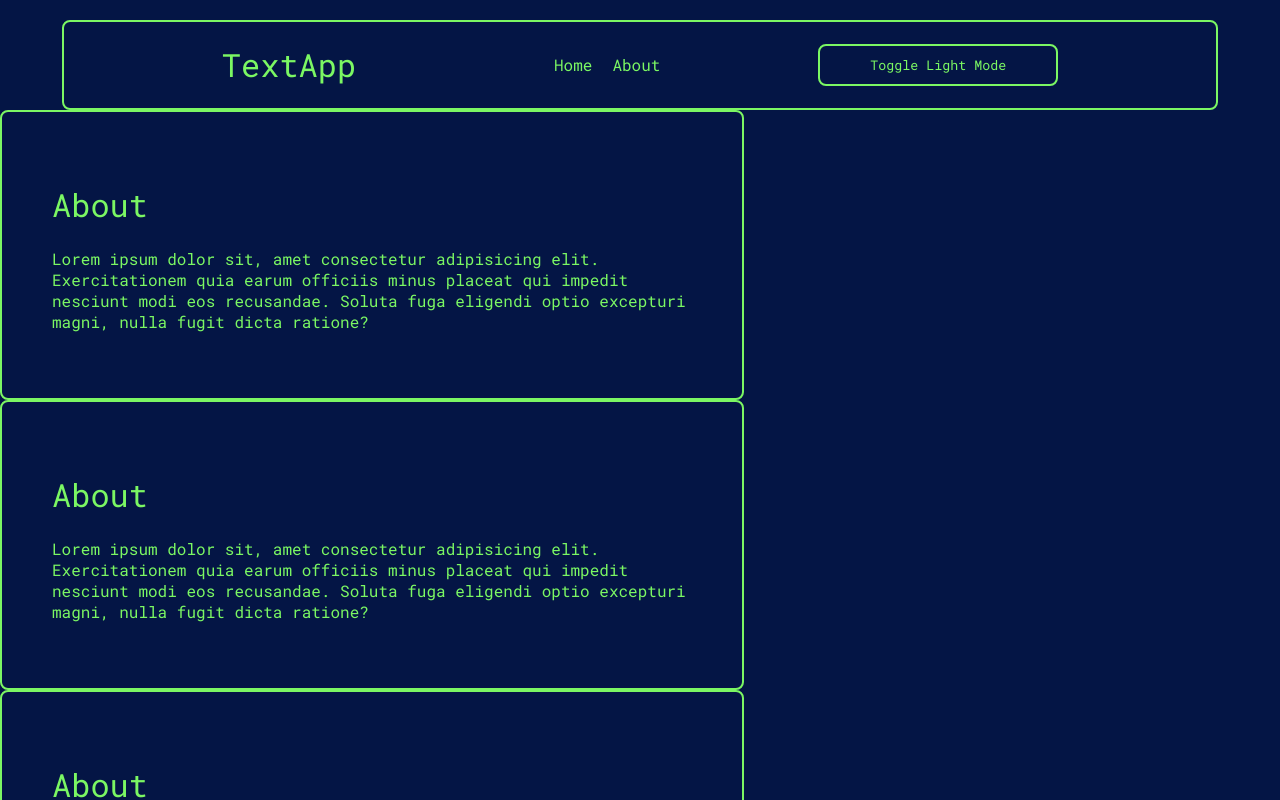
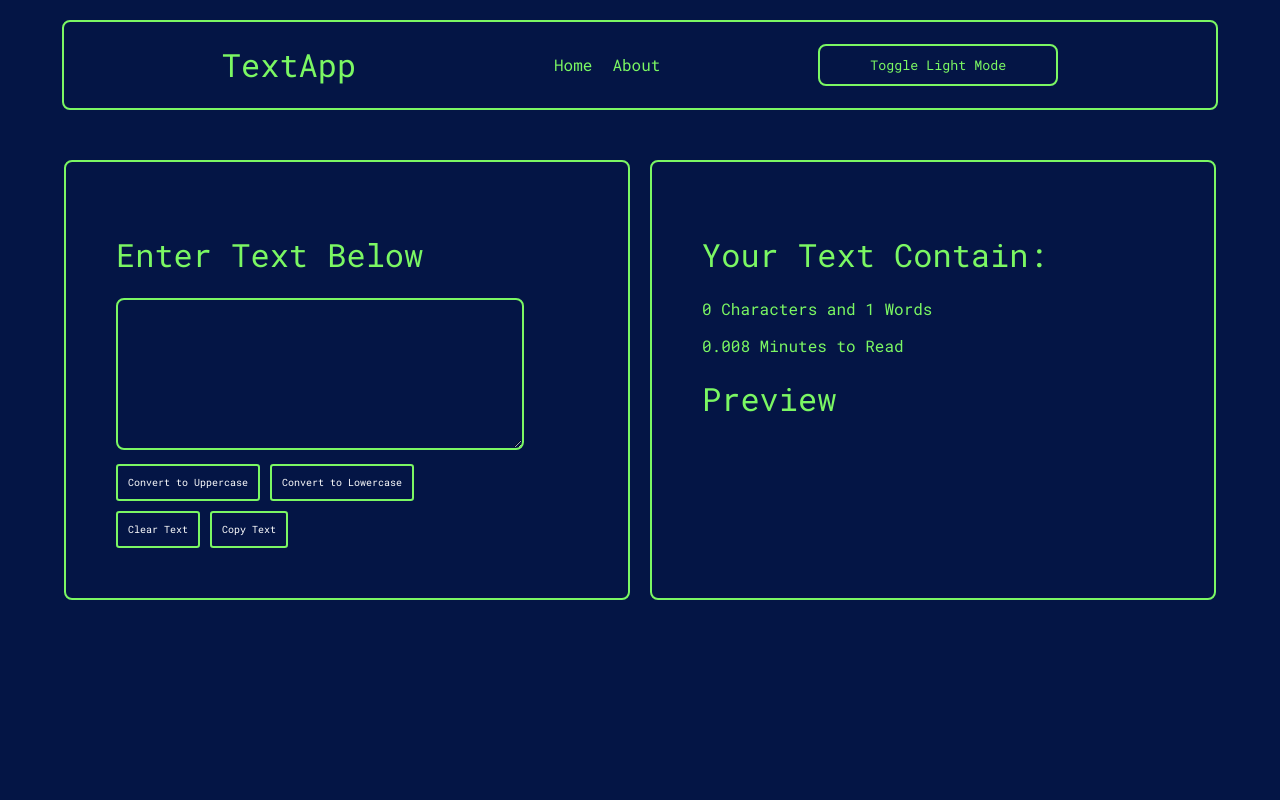
Before and after one commit to bilalshahzadd/textApp, a React (Create React App) app: page / in a window 1280 px wide. Shown: the top 800 px of the page. Built offline with nearby package versions, Linux system fonts and the light colour scheme.

Commit message:
navbar update

```diff
--- a/src/App.js
+++ b/src/App.js
@@ -1,14 +1,13 @@
 import "./App.css"
-// import TextForm from "./components/TextForm";
+import TextForm from "./components/TextForm";
 import Nav from "./components/Nav";
-import About from "./components/About";
 
 function App() {
 
   return (
     <>
       <Nav />
-      <About />
+      <TextForm />
     </>
   );
 }
```
